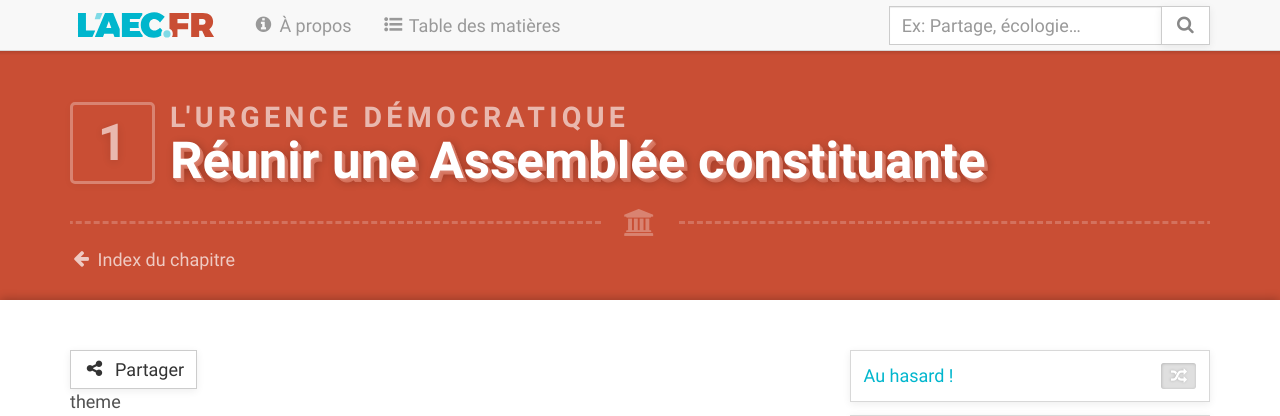
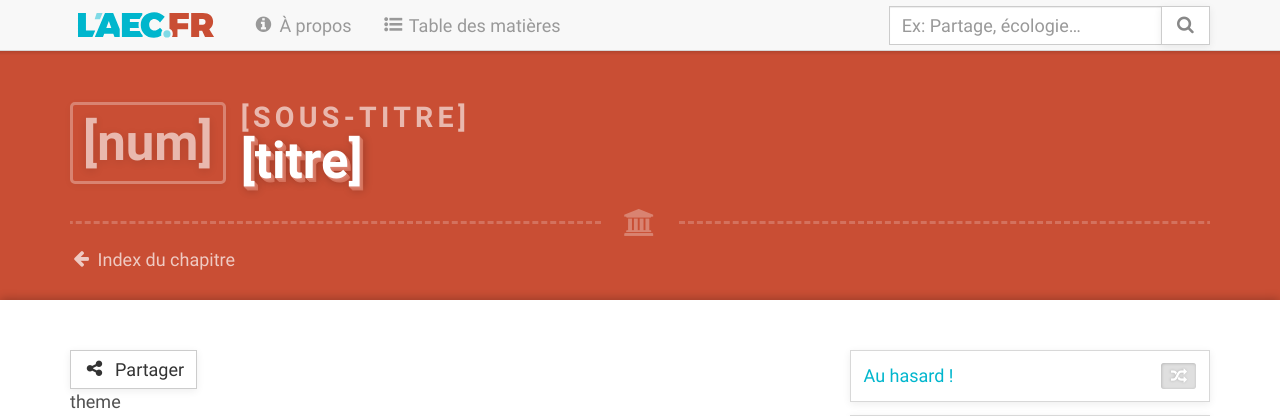
Before and after one commit to dorianmariefr/avenir-en-commun, a Django app: page /section/1/1 in a window 1280 px wide. Shown: the top 416 px of the page. Run offline with Django 3.2, Linux system fonts and the light colour scheme; some libraries are stand-ins or nearby versions; some web fonts are replaced.

Commit message:
add placeholder

```diff
--- a/core/templates/section.html
+++ b/core/templates/section.html
@@ -15,9 +15,9 @@
       <div class="jumbotron" aria-hidden="true">
          <div class="container">
             <h1>
-               <span class="number">1</span>
-               <span class="alternate">L&#039;urgence démocratique</span>
-               <b class="text-balance">Réunir une Assemblée constituante</b>
+               <span class="number">[num]</span>
+               <span class="alternate">[sous-titre]</span>
+               <b class="text-balance">[titre]</b>
             </h1>
             <p class="sidelines">
                <i class="fa fa-institution"></i>
```
